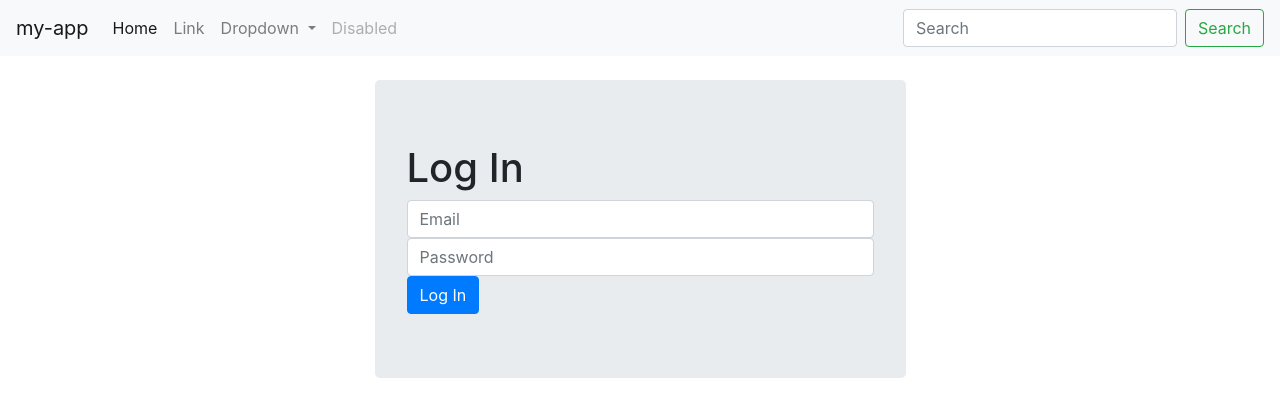
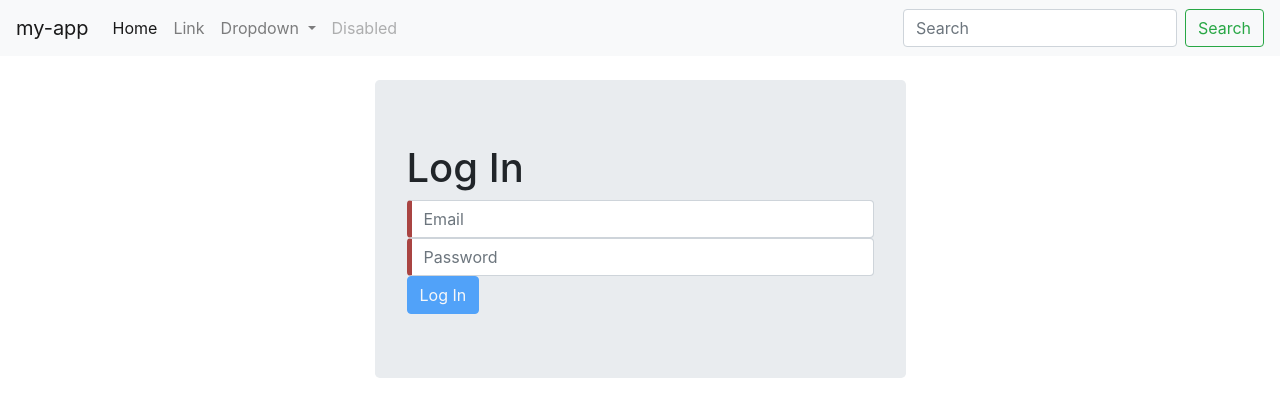
Before and after one commit to cmusv-fse/angular7-recitation, an Angular app in the folder my-app/: page / in a window 1280 px wide. Shown: the top 416 px of the page. Built offline with nearby package versions, Linux system fonts and the light colour scheme.

Commit message:
Added form validation.

```diff
--- a/my-app/src/app/components/my-first-component/my-first-component.component.css
+++ b/my-app/src/app/components/my-first-component/my-first-component.component.css
@@ -0,0 +1,7 @@
+.ng-valid:not(form) {
+  border-left: 5px solid #42A948; /* green */
+}
+
+.ng-invalid:not(form)  {
+  border-left: 5px solid #a94442; /* red */
+}
--- a/my-app/src/app/components/my-first-component/my-first-component.component.html
+++ b/my-app/src/app/components/my-first-component/my-first-component.component.html
@@ -4,7 +4,7 @@
     <form [formGroup]="authForm" (ngSubmit)="onSubmit()">
       <input formControlName="email" type="text" class="form-control" placeholder="Email" />
       <input formControlName="password" type="password" class="form-control" placeholder="Password" />
-      <button type="submit" class="btn btn-primary">Log In</button>
+      <button type="submit" [disabled]="!authForm.valid" class="btn btn-primary">Log In</button>
     </form>
   </div>
 </div>
--- a/my-app/src/app/components/my-first-component/my-first-component.component.ts
+++ b/my-app/src/app/components/my-first-component/my-first-component.component.ts
@@ -1,5 +1,5 @@
 import { Component, OnInit } from '@angular/core';
-import { FormGroup, FormBuilder } from '@angular/forms';
+import { FormGroup, FormBuilder, Validators } from '@angular/forms';
 
 @Component({
   selector: 'app-my-first-component',
@@ -14,8 +14,14 @@ export class MyFirstComponentComponent implements OnInit {
     private fb: FormBuilder
   ) {
     this.authForm = this.fb.group({
-      email: [''],
-      password: [''],
+      email: ['', [
+        Validators.required,
+        Validators.email,
+      ]],
+      password: ['', [
+        Validators.required,
+        Validators.minLength(8),
+      ]],
     });
   }
 
```
